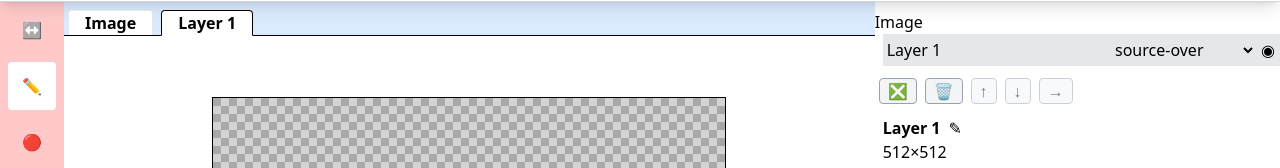
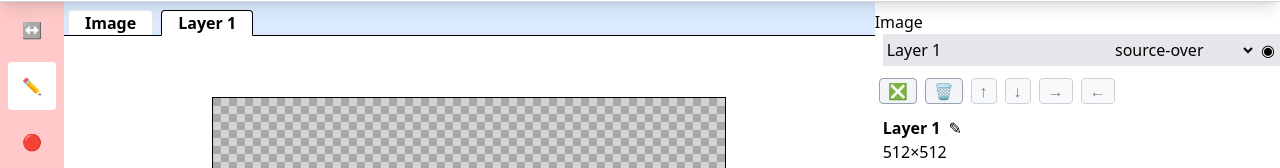
Before and after one commit to IJMacD/image-editor, a React (Vite) app: page / in a window 1280 px wide. Shown: the part 129-297 px from the top of the page. Built offline with nearby package versions, Linux system fonts and the light colour scheme.

Commit message:
Ability to move inputs back again

```diff
--- a/src/AppComponents/CompositionTreePanel.tsx
+++ b/src/AppComponents/CompositionTreePanel.tsx
@@ -59,9 +59,18 @@ export function CompositionTreePanel ({ project }: { project: ImageProject}) {
     const precedingChild = pathIndex > 0 ? getLayerByPath(project, [...selectedPath.slice(0, -1), pathIndex - 1]) : undefined;
     const precedingCompositeLayerID = isCompositeLayer(precedingChild) ? precedingChild.id : undefined;
 
+    const parentParentLayer = selectedPath.length > 2 ? getLayerByPath(project, selectedPath.slice(0, -2)) : undefined;
+    const parentParentLayerID = isCompositeLayer(parentParentLayer) ? parentParentLayer.id : undefined;
+
     function handleIndent() {
         if (pathParent && typeof precedingCompositeLayerID === "number") {
             dispatch(transplantCompositeLayerInput(pathParent.id, pathIndex, precedingCompositeLayerID))
+        };
+    }
+
+    function handleUnindent() {
+        if (pathParent && typeof parentParentLayerID === "number") {
+            dispatch(transplantCompositeLayerInput(pathParent.id, pathIndex, parentParentLayerID))
         };
     }
 
@@ -93,6 +102,7 @@ export function CompositionTreePanel ({ project }: { project: ImageProject}) {
                 <button onClick={() => handleMove(-1)} className={buttonStyle} disabled={!haveSelectedPath || pathIndex === 0}>↑</button>
                 <button onClick={() => handleMove(+1)} className={buttonStyle} disabled={!haveSelectedPath || pathIndex === currentChildCount - 1}>↓</button>
                 <button onClick={() => handleIndent()} className={buttonStyle} disabled={!haveSelectedPath || typeof precedingCompositeLayerID === "undefined"}>→</button>
+                <button onClick={() => handleUnindent()} className={buttonStyle} disabled={!haveSelectedPath || typeof parentParentLayerID === "undefined"}>←</button>
             </div>
             {pathLayer && <LayerPropertiesPanel layer={pathLayer} />}
             {pathInput && <InputPropertiesPanel key={getInputKey(selectedPath, pathInput)} input={pathInput} onEdit={handleInputEdit} />}
```
